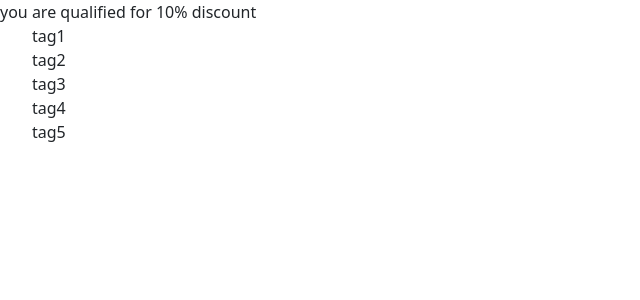
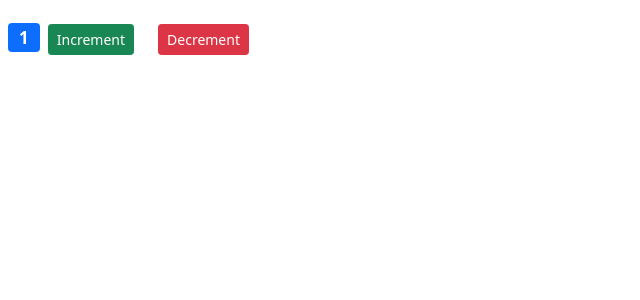
Before and after one commit to fortuneonyeka/cart-counter, a React (Create React App) app: page / in a window 1280 px wide. Shown: the top 300 px of the page, without its empty margins (0-640 px from the left). Built offline with nearby package versions, Linux system fonts and the light colour scheme.

Commit message:
add handle increment and decrement event handlers

```diff
--- a/src/components/counter.jsx
+++ b/src/components/counter.jsx
@@ -1,26 +1,47 @@
 import React from 'react'
 
 class Counter extends React.Component {
+
   state = {
     count: 1,
-    tags: ['tag1', 'tag2', 'tag3', 'tag4', 'tag5']
+    // imageUrl: 'https://picsum.photos/100'
+
   };
-
-  renderTags() {
-    if (this.state.tags.length === 0) return <p>There are no tags</p>
-    return <ul className='tags' style={{listStyle: 'none'}}>{this.state.tags.map(tag => <li key={tag}>{tag}</li>)}</ul>
-
+  //BINDING EVENT HANDLERS
+  // constructor() {
+  //   super()
+  //   this.handleIncrement = this.handleIncrement.bind(this)
+  // }
+   handleIncrement = () => {
+    this.setState({ count:this.state.count + 1 })
+  }
+   handleDecrement = () => {
+    this.setState({ count:this.state.count - 1 })
   }
 
   render() {
     return (
-      <div className="content">
-        {this.state.tags.length > 3 && 'you are qualified for 10% discount'}
-        {this.renderTags()}
+      <div>
+        {/* <img className="img m-4" src={this.state.imageUrl} alt="picsum" /> */}
+        <span className={this.getBadgeClasses()} style={{fontSize: 17}}>{this.formatCount()}</span>
+        <button onClick={this.handleIncrement} className="btn btn-success btn-sm">Increment</button>
+        <button onClick={this.handleDecrement} className="btn btn-danger btn-sm m-4">Decrement</button>
       </div>
 
     )
   }
+
+  getBadgeClasses()
+  {
+    let classes = " m-2 badge bg-";
+    classes += this.state.count === 0 ? "warning" : "primary";
+    return classes;
+  }
+
+  formatCount () {
+    const { count } = this.state;
+    return count === 0 ? 'Zero' : count;
+  }
 }
 
 export default Counter;
```
